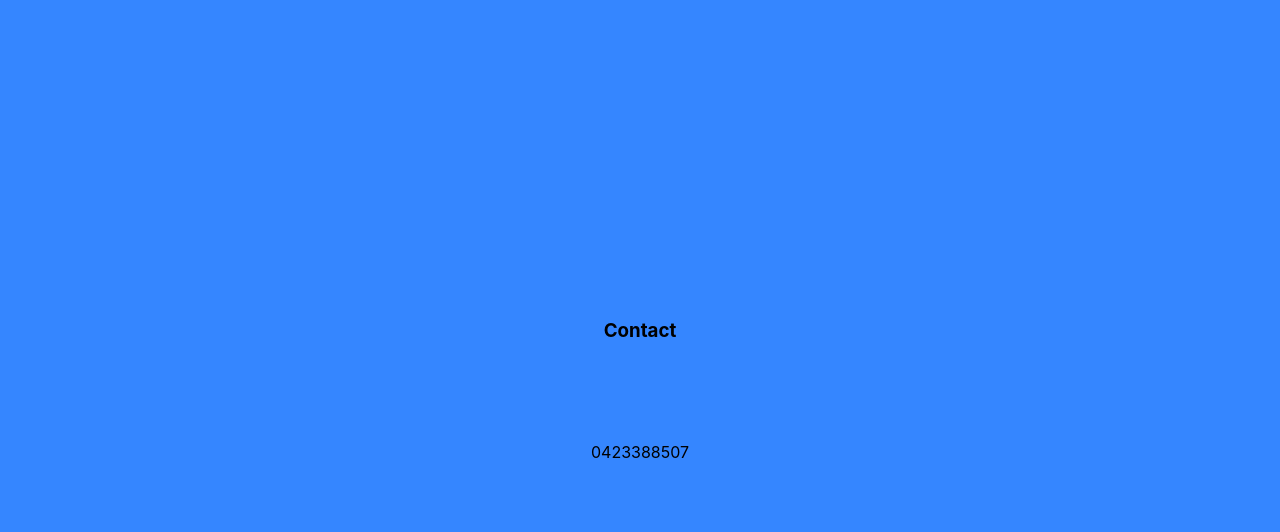
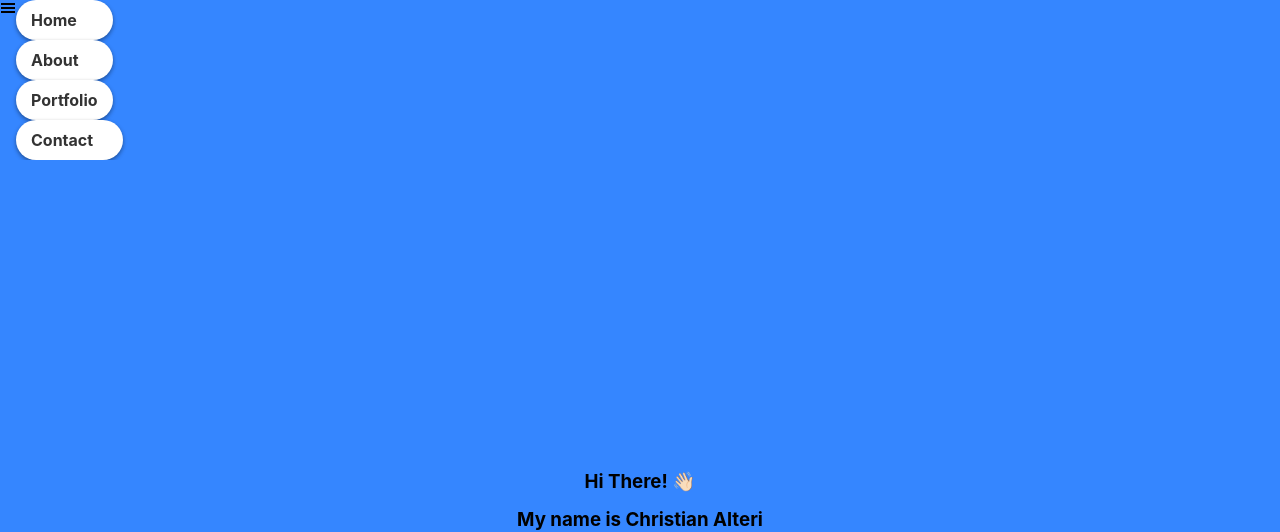
Before and after one commit to ChristianAlteri/Portfolio, a React (Create React App) app: page / in a window 1280 px wide. Shown: the top 532 px of the page. Built offline with nearby package versions, Linux system fonts and the light colour scheme.

Commit message:
passing children corretly though the layout

```diff
--- a/src/components/Layout.jsx
+++ b/src/components/Layout.jsx
@@ -1,12 +1,13 @@
 import React from "react";
 import "./Layout.css";
 import Contact from "../pages/Contact";
+import { Navbar } from "react-bootstrap";
 
-const Layout = () => {
+const Layout = ({children}) => {
   return (
     <div>
       <section>
-        <Contact />
+        {children}
         <div className="air air1"></div>
         <div className="air air2"></div>
         <div className="air air3"></div>
--- /dev/null
+++ b/src/components/Navbar.css
@@ -0,0 +1,67 @@
+.nav-bar {
+    display: flex;
+    list-style: none;
+    padding: 0;
+  }
+
+  .nav-item {
+    display: flex;
+    align-items: center;
+    padding: 10px 15px;
+    border-radius: 50px;
+    box-shadow: 0 2px 4px rgba(0, 0, 0, 0.4);
+    margin-right: 10px;
+    background-color: #ffffff;
+  }
+
+  .nav-item:last-child {
+    margin-right: 0;
+  }
+
+  .nav-item a {
+    color: #333;
+    text-decoration: none;
+    font-weight: bold;
+  }
+
+  .nav-item a:hover {
+    color: #83b7ff;
+  }
+
+  hamburger-icon {
+    display: none;
+    cursor: pointer;
+  }
+
+  @media (max-width: 768px) {
+    /* Change the breakpoint as per your design requirements */
+    .nav-items {
+      display: flex;
+      flex-direction: column;
+      align-items: center;
+      background-color: #f1f1f1;
+      padding: 10px;
+      position: absolute;
+      top: 50px;
+      left: 0;
+      right: 0;
+      opacity: 0;
+      visibility: hidden;
+      pointer-events: none;
+      transition: all 0.3s ease;
+    }
+
+    .show {
+      opacity: 1;
+      visibility: visible;
+      pointer-events: auto;
+    }
+
+    .nav-item {
+      margin-bottom: 10px;
+    }
+
+    .hamburger-icon {
+      display: block;
+    }
+  }
--- a/src/components/Navbar.jsx
+++ b/src/components/Navbar.jsx
@@ -1,121 +1,38 @@
 import React, { useState } from "react";
-import Navbar from "react-bootstrap/Navbar";
-import Nav from "react-bootstrap/Nav";
-import Container from "react-bootstrap/Container";
-import Button from "react-bootstrap/Button";
 import { Link } from "react-router-dom";
-import { CgGitFork } from "react-icons/cg";
-import { ImBlog } from "react-icons/im";
-import {
-  AiFillStar,
-  AiOutlineHome,
-  AiOutlineFundProjectionScreen,
-  AiOutlineUser,
-} from "react-icons/ai";
-import { CgFileDocument } from "react-icons/cg";
-
+import { Nav } from "react-bootstrap";
+import { GiHamburgerMenu } from "react-icons/gi";
+import "./Navbar.css";
 
 function NavBar() {
-  const [expand, updateExpanded] = useState(false);
-  const [navColour, updateNavbar] = useState(false);
+  const [showMenu, setShowMenu] = useState(false);
 
-  function scrollHandler() {
-    if (window.scrollY >= 20) {
-      updateNavbar(true);
-    } else {
-      updateNavbar(false);
-    }
-  }
-
-  window.addEventListener("scroll", scrollHandler);
+  const toggleMenu = () => {
+    setShowMenu(!showMenu);
+  };
 
   return (
-    <Navbar
-      expanded={expand}
-      fixed="top"
-      expand="md"
-      className={navColour ? "sticky" : "navbar"}
-    >
-      <Container>
-        <Navbar.Brand href="/" className="d-flex">
-          {/* <img src={logo} className="img-fluid logo" alt="brand" /> */}
-        </Navbar.Brand>
-        <Navbar.Toggle
-          aria-controls="responsive-navbar-nav"
-          onClick={() => {
-            updateExpanded(expand ? false : "expanded");
-          }}
-        >
-          <span></span>
-          <span></span>
-          <span></span>
-        </Navbar.Toggle>
-        <Navbar.Collapse id="responsive-navbar-nav">
-          <Nav className="ms-auto" defaultActiveKey="#home">
+    <nav>
+      <div className="nav-bar">
+        <GiHamburgerMenu className="hamburger-icon" onClick={toggleMenu} />
+        <Nav className={`nav-items ${showMenu ? "show" : ""}`}>
           <Nav.Item>
-              <Nav.Link as={Link} to="/" onClick={() => updateExpanded(false)}>
-                <AiOutlineHome style={{ marginBottom: "2px" }} /> Home
-              </Nav.Link>
+            <Link to="/">Home</Link>
           </Nav.Item>
-
           <Nav.Item>
-              <Nav.Link
-                as={Link}
-                to="/about"
-                onClick={() => updateExpanded(false)}
-              >
-                <AiOutlineUser style={{ marginBottom: "2px" }} /> About
-              </Nav.Link>
+            <Link to="/about">About</Link>
           </Nav.Item>
-
           <Nav.Item>
-              <Nav.Link
-                as={Link}
-                to="/project"
-                onClick={() => updateExpanded(false)}
-              >
-                <AiOutlineFundProjectionScreen
-                  style={{ marginBottom: "2px" }}
-                />{" "}
-                Projects
-              </Nav.Link>
+            <Link to="/portfolio">Portfolio</Link>
           </Nav.Item>
-
           <Nav.Item>
-              <Nav.Link
-                as={Link}
-                to="/resume"
-                onClick={() => updateExpanded(false)}
-              >
-                <CgFileDocument style={{ marginBottom: "2px" }} /> Resume
-              </Nav.Link>
-            </Nav.Item>
-
-            <Nav.Item>
-              <Nav.Link
-                href="https://soumyajitblogs.vercel.app/"
-                target="_blank"
-                rel="noreferrer"
-              >
-                <ImBlog style={{ marginBottom: "2px" }} /> Blogs
-              </Nav.Link>
-            </Nav.Item>
-
-            <Nav.Item className="fork-btn">
-              <Button
-                href="https://github.com/soumyajit4419/Portfolio"
-                target="_blank"
-                className="fork-btn-inner"
-              >
-                <CgGitFork style={{ fontSize: "1.2em" }} />{" "}
-                <AiFillStar style={{ fontSize: "1.1em" }} />
-              </Button>
+            <Link to="/contact">Contact</Link>
           </Nav.Item>
         </Nav>
-        </Navbar.Collapse>
-      </Container>
-    </Navbar>
+      </div>
+    </nav>
   );
 }
 
+
 export default NavBar;
```
Lines whose indentation alone changed are shown as unchanged.
